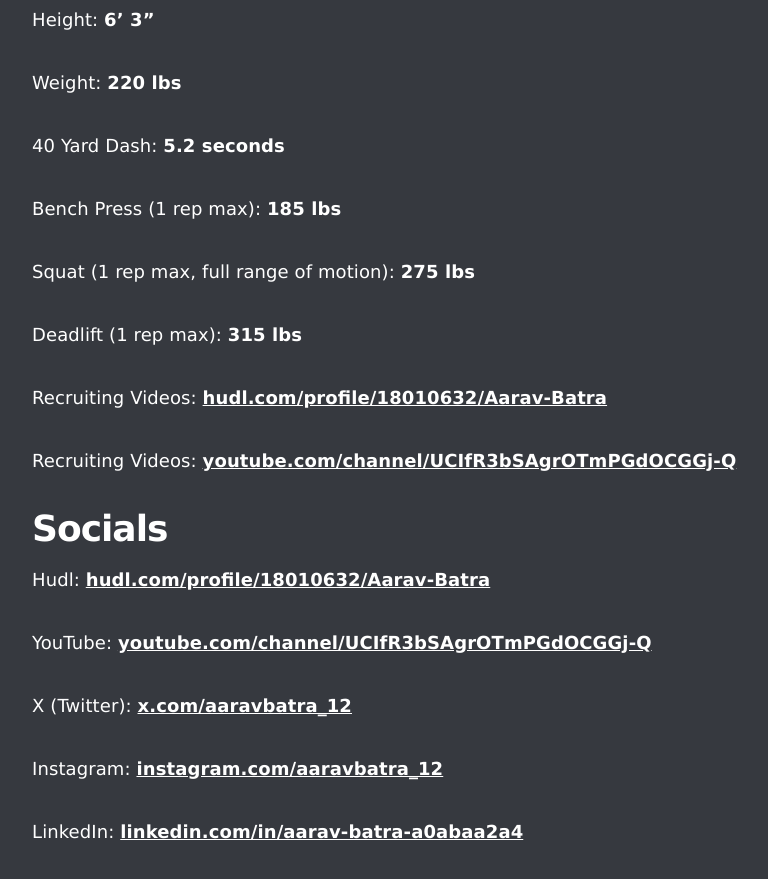
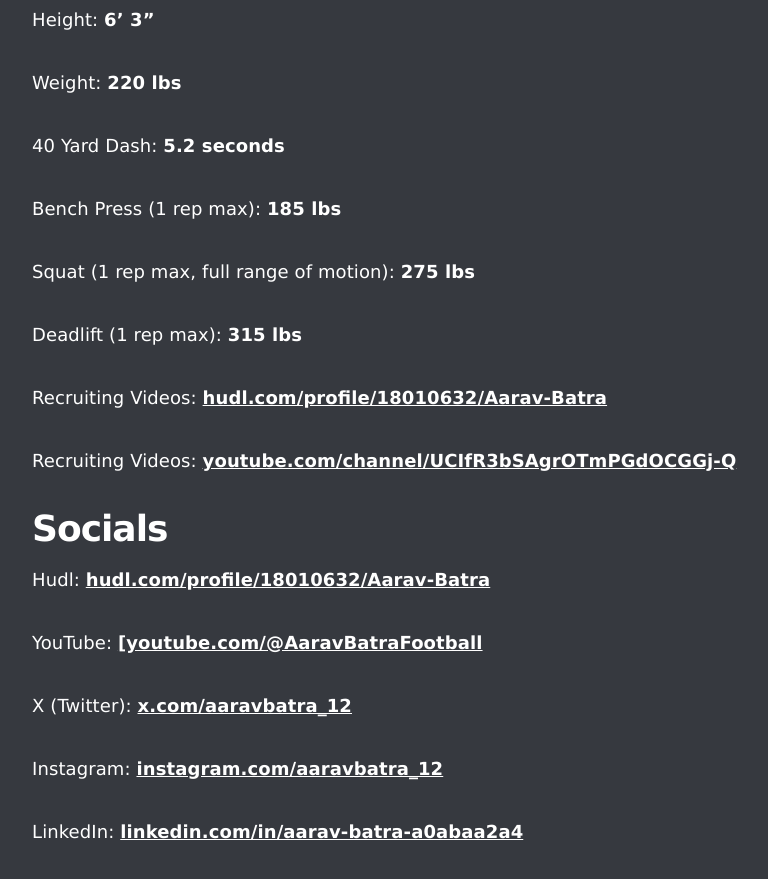
Before and after one commit to batra-aarav/recruit.aaravbatra.me, a Jekyll site: the page built from index.md, in a window 1280 px wide and 900 px high, scrolled down 1362 px. Shown: the top 879 px of the window, without its empty margins (358-1126 px from the left). Built offline with Jekyll 4.4.1, drawn with Linux system fonts in a browser that asks for light colours.

Commit message:
update youtube link

```diff
--- a/index.md
+++ b/index.md
@@ -65,7 +65,7 @@
 
 Hudl: [**hudl.com/profile/18010632/Aarav-Batra**](https://hudl.aaravbatra.me)
 
-YouTube: [**youtube.com/channel/UCIfR3bSAgrOTmPGdOCGGj-Q**](https://youtube.aaravbatra.me)
+YouTube: [**[youtube.com/@AaravBatraFootball**](https://youtube.aaravbatra.me)
 
 X (Twitter): [**x.com/aaravbatra_12**](https://x.aaravbatra.me)
 
```
